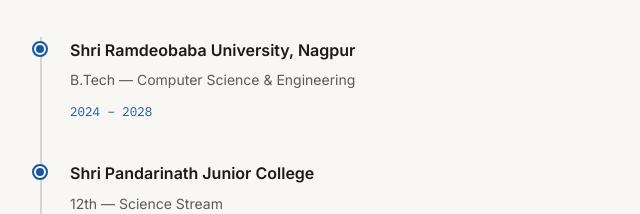
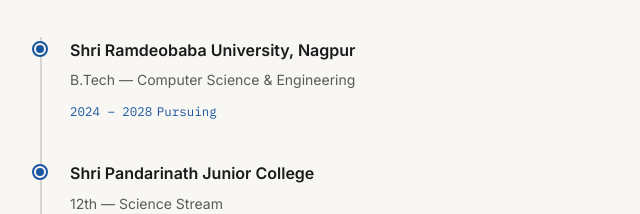
Before and after one commit to Ganorkarhimesh/My-Portfolio, a plain HTML site: page index.html in a window 1280 px wide. Shown: the part 3188-3402 px from the top of the page, 180-820 px from the left. Drawn offline with Linux system fonts and the light colour scheme.

Commit message:
Update index.html

```diff
--- a/index.html
+++ b/index.html
@@ -232,6 +232,7 @@
             <h3>Shri Ramdeobaba University, Nagpur</h3>
             <p class="edu-degree">B.Tech — Computer Science &amp; Engineering</p>
             <span class="edu-year">2024 – 2028</span>
+            <span class="edu-year">Pursuing</span>
           </div>
         </div>
 
```
